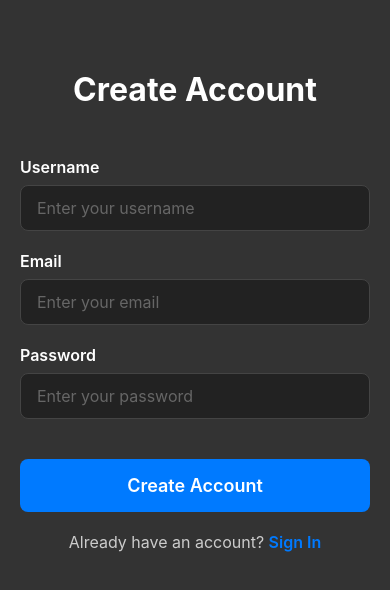
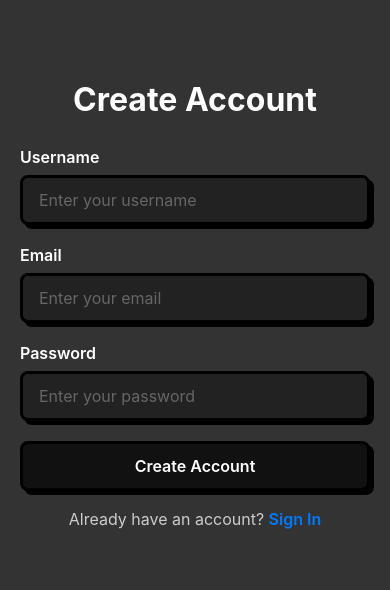
Before and after one commit to saska0/workoutapp, a React Native app in the folder workoutapp/: screen /Register in a window 390 px wide. Shown: the top 590 px of the page. Built offline with nearby package versions, Linux system fonts and the light colour scheme; no server answers.

Commit message:
styling, text input and circle button components

```diff
--- /dev/null
+++ b/workoutapp/src/components/CircularButton.tsx
@@ -0,0 +1,148 @@
+import { Pressable, StyleSheet, ViewStyle, Animated, View } from 'react-native'
+import { useRef } from 'react'
+import { Feather } from '@expo/vector-icons'
+import { colors } from '../theme';
+
+type CircularButtonProps = {
+  iconName: keyof typeof Feather.glyphMap
+  onPress: () => void
+  style?: ViewStyle
+  backgroundColor?: string
+  iconColor?: string
+  size?: number
+  disabled?: boolean
+  testID?: string
+}
+
+export default function CircularButton({
+  iconName,
+  onPress,
+  style,
+  backgroundColor = colors.background.secondary,
+  iconColor = colors.text.primary,
+  size = 60,
+  disabled = false,
+  testID
+}: CircularButtonProps) {
+  const buttonOffsetX = useRef(new Animated.Value(0)).current
+  const buttonOffsetY = useRef(new Animated.Value(0)).current
+
+  const handlePressIn = () => {
+    if (disabled) return
+    Animated.parallel([
+      Animated.timing(buttonOffsetX, {
+        toValue: 4,
+        duration: 100,
+        useNativeDriver: true,
+      }),
+      Animated.timing(buttonOffsetY, {
+        toValue: 4,
+        duration: 100,
+        useNativeDriver: true,
+      }),
+    ]).start()
+  }
+
+  const handlePressOut = () => {
+    if (disabled) return
+    Animated.parallel([
+      Animated.timing(buttonOffsetX, {
+        toValue: 0,
+        duration: 100,
+        useNativeDriver: true,
+      }),
+      Animated.timing(buttonOffsetY, {
+        toValue: 0,
+        duration: 100,
+        useNativeDriver: true,
+      }),
+    ]).start()
+  }
+
+  const containerStyle = [
+    styles.container,
+    {
+      width: size,
+      height: size,
+    },
+    style
+  ]
+
+  const shadowStyle = [
+    styles.shadow,
+    {
+      borderRadius: size / 2,
+    }
+  ]
+
+  const buttonStyle = [
+    styles.button,
+    {
+      backgroundColor: disabled ? colors.button.disabled : backgroundColor,
+      borderRadius: size / 2,
+      width: size,
+      height: size,
+    }
+  ]
+
+  const iconSize = Math.floor(size * 0.4) // Icon size is 40% of button size
+
+  return (
+    <View style={containerStyle}>
+      {/* Shadow/Border Layer - stays in place */}
+      <View style={shadowStyle} />
+
+      {/* Main Button - animates down and right towards shadow */}
+      <Animated.View
+        style={[
+          styles.buttonWrapper,
+          {
+            transform: [
+              { translateX: buttonOffsetX },
+              { translateY: buttonOffsetY }
+            ]
+          }
+        ]}
+      >
+        <Pressable
+          onPress={disabled ? undefined : onPress}
+          onPressIn={handlePressIn}
+          onPressOut={handlePressOut}
+          style={buttonStyle}
+          disabled={disabled}
+          testID={testID}
+        >
+          <Feather
+            name={iconName}
+            size={iconSize}
+            color={disabled ? colors.text.placeholder : iconColor}
+          />
+        </Pressable>
+      </Animated.View>
+    </View>
+  )
+}
+
+const styles = StyleSheet.create({
+  container: {
+    marginHorizontal: 5,
+  },
+  shadow: {
+    position: 'absolute',
+    top: 4,
+    left: 4,
+    right: -4,
+    bottom: -4,
+    backgroundColor: colors.border.primary,
+    zIndex: 1,
+  },
+  buttonWrapper: {
+    zIndex: 2,
+  },
+  button: {
+    borderWidth: 3,
+    borderColor: colors.border.primary,
+    alignItems: 'center',
+    justifyContent: 'center',
+  },
+})
--- /dev/null
+++ b/workoutapp/src/components/NeoInput.tsx
@@ -0,0 +1,75 @@
+import React, { useRef } from 'react'
+import { View, TextInput, StyleSheet, ViewStyle, TextInputProps, Animated } from 'react-native'
+import { colors, typography } from '../theme'
+
+export type NeoInputProps = TextInputProps & {
+  containerStyle?: ViewStyle
+  error?: boolean
+}
+
+export default function NeoInput({ containerStyle, error, style, ...rest }: NeoInputProps) {
+  const offsetX = useRef(new Animated.Value(0)).current
+  const offsetY = useRef(new Animated.Value(0)).current
+
+  const handleFocus = () => {
+    Animated.parallel([
+      Animated.timing(offsetX, { toValue: 4, duration: 120, useNativeDriver: true }),
+      Animated.timing(offsetY, { toValue: 4, duration: 120, useNativeDriver: true }),
+    ]).start()
+  }
+
+  const handleBlur = () => {
+    Animated.parallel([
+      Animated.timing(offsetX, { toValue: 0, duration: 120, useNativeDriver: true }),
+      Animated.timing(offsetY, { toValue: 0, duration: 120, useNativeDriver: true }),
+    ]).start()
+  }
+
+  return (
+    <View style={[styles.container, containerStyle]}>
+      <View style={styles.shadow} />
+      <Animated.View style={[styles.wrapper, { transform: [{ translateX: offsetX }, { translateY: offsetY }] }]}>
+        <TextInput
+          {...rest}
+          onFocus={(e) => { handleFocus(); rest.onFocus?.(e) }}
+          onBlur={(e) => { handleBlur(); rest.onBlur?.(e) }}
+          placeholderTextColor={rest.placeholderTextColor ?? colors.text.placeholder}
+          style={[
+            styles.input,
+            error && { borderColor: colors.input.borderError },
+            style as any,
+          ]}
+        />
+      </Animated.View>
+    </View>
+  )
+}
+
+const styles = StyleSheet.create({
+  container: {
+    width: '100%',
+  },
+  shadow: {
+    position: 'absolute',
+    top: 4,
+    left: 4,
+    right: -4,
+    bottom: -4,
+    backgroundColor: colors.border.primary,
+    borderRadius: 8,
+    zIndex: 1,
+  },
+  wrapper: {
+    zIndex: 2,
+  },
+  input: {
+    backgroundColor: colors.background.secondary,
+    borderRadius: 8,
+    paddingHorizontal: 16,
+    paddingVertical: 12,
+    fontSize: typography.fontSize.md,
+    color: colors.text.primary,
+    borderWidth: 3,
+    borderColor: colors.border.primary,
+  },
+})
--- a/workoutapp/src/screens/LoginScreen.tsx
+++ b/workoutapp/src/screens/LoginScreen.tsx
@@ -1,20 +1,11 @@
 import React, { useState } from 'react';
-import {
-  View,
-  Text,
-  TextInput,
-  TouchableOpacity,
-  StyleSheet,
-  Alert,
-  ScrollView,
-  KeyboardAvoidingView,
-  Platform,
-  ActivityIndicator,
-} from 'react-native';
+import { View, Text, StyleSheet, Alert, ScrollView, KeyboardAvoidingView, Platform } from 'react-native';
 import { NativeStackScreenProps } from '@react-navigation/native-stack';
 import { RootStackParamList } from '../types/navigation';
 import { login, storeAuthToken } from '../api/auth';
 import { colors, typography } from '../theme';
+import WideButton from '../components/WideButton';
+import NeoInput from '../components/NeoInput';
 
 type Props = NativeStackScreenProps<RootStackParamList, 'Login'>;
 
@@ -98,49 +89,38 @@ export default function LoginScreen({ navigation }: Props) {
         <View style={styles.form}>
           <View style={styles.inputContainer}>
             <Text style={styles.label}>Email</Text>
-            <TextInput
-              style={[styles.input, errors.email && styles.inputError]}
-              placeholder="Enter your email"
-              placeholderTextColor={colors.text.placeholder}
+            <NeoInput
               value={formData.email}
               onChangeText={(value) => updateFormData('email', value)}
+              placeholder="Enter your email"
               keyboardType="email-address"
-              keyboardAppearance="dark"
+              error={!!errors.email}
+              autoCapitalize="none"
             />
             {errors.email && <Text style={styles.errorText}>{errors.email}</Text>}
           </View>
 
           <View style={styles.inputContainer}>
             <Text style={styles.label}>Password</Text>
-            <TextInput
-              style={[styles.input, errors.password && styles.inputError]}
-              placeholder="Enter your password"
-              placeholderTextColor={colors.text.placeholder}
+            <NeoInput
               value={formData.password}
               onChangeText={(value) => updateFormData('password', value)}
+              placeholder="Enter your password"
               secureTextEntry
-              keyboardAppearance="dark"
+              error={!!errors.password}
             />
             {errors.password && <Text style={styles.errorText}>{errors.password}</Text>}
           </View>
 
-          <TouchableOpacity
-            style={[styles.button, isLoading && styles.buttonDisabled]}
+          <WideButton
+            title={isLoading ? 'Signing In...' : 'Sign In'}
             onPress={handleLogin}
-            disabled={isLoading}
-          >
-            {isLoading ? (
-              <ActivityIndicator color={colors.text.primary} />
-            ) : (
-              <Text style={styles.buttonText}>Sign In</Text>
-            )}
-          </TouchableOpacity>
+            backgroundColor={isLoading ? colors.button.disabled : colors.button.dark}
+          />
 
           <View style={styles.registerContainer}>
             <Text style={styles.registerText}>Don't have an account? </Text>
-            <TouchableOpacity onPress={() => navigation.navigate('Register')}>
-              <Text style={styles.registerLink}>Create Account</Text>
-            </TouchableOpacity>
+            <Text onPress={() => navigation.navigate('Register')} style={styles.registerLink}>Create Account</Text>
           </View>
         </View>
       </ScrollView>
@@ -161,7 +141,8 @@ const styles = StyleSheet.create({
   },
   header: {
     alignItems: 'center',
-    marginBottom: 40,
+    marginBottom: 20,
+    marginTop: 10,
   },
   title: {
     fontSize: typography.fontSize.title,
@@ -186,39 +167,10 @@ const styles = StyleSheet.create({
     color: colors.text.primary,
     marginBottom: 8,
   },
-  input: {
-    backgroundColor: colors.input.background,
-    borderRadius: 8,
-    paddingHorizontal: 16,
-    paddingVertical: 12,
-    fontSize: typography.fontSize.md,
-    color: colors.text.primary,
-    borderWidth: 1,
-    borderColor: colors.input.border,
-  },
-  inputError: {
-    borderColor: colors.input.borderError,
-  },
   errorText: {
     color: colors.text.error,
     fontSize: typography.fontSize.sm,
     marginTop: 4,
-  },
-  button: {
-    backgroundColor: colors.button.primary,
-    borderRadius: 8,
-    paddingVertical: 16,
-    alignItems: 'center',
-    marginTop: 20,
-    marginBottom: 20,
-  },
-  buttonDisabled: {
-    backgroundColor: colors.button.disabled,
-  },
-  buttonText: {
-    color: colors.text.primary,
-    fontSize: typography.fontSize.lg,
-    fontWeight: typography.fontWeight.semibold,
   },
   registerContainer: {
     flexDirection: 'row',
@@ -228,6 +180,7 @@ const styles = StyleSheet.create({
   registerText: {
     color: colors.text.secondary,
     fontSize: typography.fontSize.md,
+    paddingVertical: 12,
   },
   registerLink: {
     color: colors.button.primary,
--- a/workoutapp/src/screens/MainMenuScreen.tsx
+++ b/workoutapp/src/screens/MainMenuScreen.tsx
@@ -5,7 +5,7 @@ import { RootStackParamList } from '../types/navigation';
 import { removeAuthToken } from '../api/auth';
 import { colors, typography } from '../theme';
 import { useUserSessions } from '../context/SessionsContext';
-import { useEffect } from 'react';
+import { useEffect, useState } from 'react';
 
 type Props = NativeStackScreenProps<RootStackParamList, 'Main'>;
 
@@ -17,20 +17,32 @@ export default function MainMenuScreen({ navigation }: Props) {
     fetchSessions();
   }, []);
 
+  // Two-tap confirmation state for Logout
+  const [logoutConfirmation, setLogoutConfirmation] = useState(false);
+  useEffect(() => {
+    if (!logoutConfirmation) return;
+    const t = setTimeout(() => setLogoutConfirmation(false), 5000);
+    return () => clearTimeout(t);
+  }, [logoutConfirmation]);
+
   const handleLogout = async () => {
     clearSessions();
     await removeAuthToken();
     navigation.replace('Welcome');
   };
 
+  const handleLogoutPress = () => {
+    if (!logoutConfirmation) {
+      setLogoutConfirmation(true);
+      return;
+    }
+    // Second tap: actually logout
+    handleLogout();
+  };
+
   return (
     <View style={styles.container}>
-      <View style={styles.header}>
-        <View style={styles.headerSpacer} />
-        <TouchableOpacity style={styles.logoutButton} onPress={handleLogout}>
-          <Text style={styles.logoutText}>Logout</Text>
-        </TouchableOpacity>
-      </View>
+      <View style={styles.header} />
       <View style={styles.row}>
         <TileBlock title="Start Session" iconName='play' onPress={() => navigation.navigate('Session')} />
         <TileBlock title="Calendar" iconName='calendar' onPress={() => navigation.navigate('Calendar')} />
@@ -40,7 +52,16 @@ export default function MainMenuScreen({ navigation }: Props) {
       </View>
       <View style={styles.row}>
         <TileBlock title="Edit" iconName='edit' onPress={() => navigation.navigate('EditMenu')} />
-        <TileBlock title="Settings" iconName='settings' onPress={() => console.log('Settings')}/>
+        <TileBlock title="Log Metrics" iconName='clipboard' onPress={() => console.log('Metrics')}/>
+      </View>
+      <View style={styles.row}>
+        <TileBlock title="Settings" iconName='settings' onPress={() => navigation.navigate('EditMenu')} />
+        <TileBlock
+          title={logoutConfirmation ? 'Confirm Logout' : 'Logout'}
+          iconName='log-out'
+          onPress={handleLogoutPress}
+          tileColor={logoutConfirmation ? colors.button.deactivated : undefined}
+        />
       </View>
     </View>
   )
@@ -58,14 +79,7 @@ const styles = StyleSheet.create({
     justifyContent: 'space-between',
   },
   header: {
-    flexDirection: 'row',
-    justifyContent: 'space-between',
-    alignItems: 'center',
-    paddingHorizontal: 10,
-    paddingVertical: 10,
-  },
-  headerSpacer: {
-    flex: 1,
+    paddingVertical: 20,
   },
   logoutButton: {
     backgroundColor: colors.border.primary,
@@ -73,6 +87,9 @@ const styles = StyleSheet.create({
     paddingVertical: 6,
     borderRadius: 4,
   },
+  logoutButtonConfirm: {
+    backgroundColor: colors.button.deactivated,
+  },
   logoutText: {
     color: colors.text.secondary,
     fontSize: typography.fontSize.xs,
--- a/workoutapp/src/screens/RegisterScreen.tsx
+++ b/workoutapp/src/screens/RegisterScreen.tsx
@@ -1,20 +1,11 @@
 import React, { useState } from 'react';
-import {
-  View,
-  Text,
-  TextInput,
-  TouchableOpacity,
-  StyleSheet,
-  Alert,
-  ScrollView,
-  KeyboardAvoidingView,
-  Platform,
-  ActivityIndicator,
-} from 'react-native';
+import { View, Text, StyleSheet, Alert, ScrollView, KeyboardAvoidingView, Platform } from 'react-native';
 import { NativeStackScreenProps } from '@react-navigation/native-stack';
 import { RootStackParamList } from '../types/navigation';
 import { register, login, storeAuthToken } from '../api/auth';
 import { colors, typography } from '../theme';
+import WideButton from '../components/WideButton';
+import NeoInput from '../components/NeoInput';
 
 type Props = NativeStackScreenProps<RootStackParamList, 'Register'>;
 
@@ -112,62 +103,50 @@ export default function RegisterScreen({ navigation }: Props) {
         <View style={styles.form}>
           <View style={styles.inputContainer}>
             <Text style={styles.label}>Username</Text>
-            <TextInput
-              style={[styles.input, errors.username && styles.inputError]}
-              placeholder="Enter your username"
-              placeholderTextColor={colors.text.placeholder}
+            <NeoInput
               value={formData.username}
               onChangeText={(value) => updateFormData('username', value)}
-              keyboardAppearance="dark"
+              placeholder="Enter your username"
+              autoCapitalize="none"
+              error={!!errors.username}
             />
             {errors.username && <Text style={styles.errorText}>{errors.username}</Text>}
           </View>
 
           <View style={styles.inputContainer}>
             <Text style={styles.label}>Email</Text>
-            <TextInput
-              style={[styles.input, errors.email && styles.inputError]}
-              placeholder="Enter your email"
-              placeholderTextColor={colors.text.placeholder}
+            <NeoInput
               value={formData.email}
               onChangeText={(value) => updateFormData('email', value)}
+              placeholder="Enter your email"
               keyboardType="email-address"
-              keyboardAppearance="dark"
+              autoCapitalize="none"
+              error={!!errors.email}
             />
             {errors.email && <Text style={styles.errorText}>{errors.email}</Text>}
           </View>
 
           <View style={styles.inputContainer}>
             <Text style={styles.label}>Password</Text>
-            <TextInput
-              style={[styles.input, errors.password && styles.inputError]}
-              placeholder="Enter your password"
-              placeholderTextColor={colors.text.placeholder}
+            <NeoInput
               value={formData.password}
               onChangeText={(value) => updateFormData('password', value)}
+              placeholder="Enter your password"
               secureTextEntry
-              keyboardAppearance="dark"
+              error={!!errors.password}
             />
             {errors.password && <Text style={styles.errorText}>{errors.password}</Text>}
           </View>
 
-          <TouchableOpacity
-            style={[styles.button, isLoading && styles.buttonDisabled]}
+          <WideButton
+            title={isLoading ? 'Creating Account...' : 'Create Account'}
             onPress={handleRegister}
-            disabled={isLoading}
-          >
-            {isLoading ? (
-              <ActivityIndicator color={colors.text.primary} />
-            ) : (
-              <Text style={styles.buttonText}>Create Account</Text>
-            )}
-          </TouchableOpacity>
+            backgroundColor={isLoading ? colors.button.disabled : colors.button.dark}
+          />
 
           <View style={styles.loginContainer}>
             <Text style={styles.loginText}>Already have an account? </Text>
-            <TouchableOpacity onPress={() => navigation.navigate('Login')}>
-              <Text style={styles.loginLink}>Sign In</Text>
-            </TouchableOpacity>
+            <Text onPress={() => navigation.navigate('Login')} style={styles.loginLink}>Sign In</Text>
           </View>
         </View>
       </ScrollView>
@@ -188,7 +167,8 @@ const styles = StyleSheet.create({
   },
   header: {
     alignItems: 'center',
-    marginBottom: 40,
+    marginBottom: 20,
+    marginTop: 10,
   },
   title: {
     fontSize: typography.fontSize.title,
@@ -208,39 +188,10 @@ const styles = StyleSheet.create({
     color: colors.text.primary,
     marginBottom: 8,
   },
-  input: {
-    backgroundColor: colors.input.background,
-    borderRadius: 8,
-    paddingHorizontal: 16,
-    paddingVertical: 12,
-    fontSize: typography.fontSize.md,
-    color: colors.text.primary,
-    borderWidth: 1,
-    borderColor: colors.input.border,
-  },
-  inputError: {
-    borderColor: colors.input.borderError,
-  },
   errorText: {
     color: colors.text.error,
     fontSize: typography.fontSize.sm,
     marginTop: 4,
-  },
-  button: {
-    backgroundColor: colors.button.primary,
-    borderRadius: 8,
-    paddingVertical: 16,
-    alignItems: 'center',
-    marginTop: 20,
-    marginBottom: 20,
-  },
-  buttonDisabled: {
-    backgroundColor: colors.button.disabled,
-  },
-  buttonText: {
-    color: colors.text.primary,
-    fontSize: typography.fontSize.lg,
-    fontWeight: typography.fontWeight.semibold,
   },
   loginContainer: {
     flexDirection: 'row',
@@ -250,6 +201,7 @@ const styles = StyleSheet.create({
   loginText: {
     color: colors.text.secondary,
     fontSize: typography.fontSize.md,
+    paddingVertical: 12,
   },
   loginLink: {
     color: colors.button.primary,
--- a/workoutapp/src/screens/WelcomeScreen.tsx
+++ b/workoutapp/src/screens/WelcomeScreen.tsx
@@ -1,15 +1,10 @@
 import React, { useState, useEffect } from 'react';
-import {
-  View,
-  Text,
-  TouchableOpacity,
-  StyleSheet,
-  ActivityIndicator,
-} from 'react-native';
+import { View, Text, StyleSheet, ActivityIndicator } from 'react-native';
 import { NativeStackScreenProps } from '@react-navigation/native-stack';
 import { RootStackParamList } from '../types/navigation';
 import { getAuthToken } from '../api/auth';
 import { colors, typography } from '../theme';
+import WideButton from '../components/WideButton';
 
 type Props = NativeStackScreenProps<RootStackParamList, 'Welcome'>;
 
@@ -48,18 +43,17 @@ export default function WelcomeScreen({ navigation }: Props) {
       <View style={styles.content}>
         <Text style={styles.title}>Welcome to WorkoutApp</Text>
         <View style={styles.buttonContainer}>
-          <TouchableOpacity
-            style={styles.primaryButton}
+          <WideButton
+            title="Get Started"
             onPress={() => navigation.navigate('Register')}
-          >
-            <Text style={styles.primaryButtonText}>Get Started</Text>
-          </TouchableOpacity>
-          <TouchableOpacity
-            style={styles.secondaryButton}
+            backgroundColor={colors.button.dark}
+          />
+          <WideButton
+            title="Sign In"
             onPress={() => navigation.navigate('Login')}
-          >
-            <Text style={styles.secondaryButtonText}>Sign In</Text>
-          </TouchableOpacity>
+            backgroundColor={colors.button.tileDefault}
+            textColor={colors.text.secondary}
+          />
         </View>
       </View>
     </View>
@@ -87,33 +81,7 @@ const styles = StyleSheet.create({
   },
   buttonContainer: {
     width: '100%',
-    gap: 16,
-  },
-  primaryButton: {
-    backgroundColor: colors.button.primary,
-    paddingHorizontal: 40,
-    paddingVertical: 16,
-    borderRadius: 8,
-    alignItems: 'center',
-  },
-  primaryButtonText: {
-    color: colors.text.primary,
-    fontSize: typography.fontSize.lg,
-    fontWeight: typography.fontWeight.semibold,
-  },
-  secondaryButton: {
-    backgroundColor: 'transparent',
-    paddingHorizontal: 40,
-    paddingVertical: 16,
-    borderRadius: 8,
-    alignItems: 'center',
-    borderWidth: 1,
-    borderColor: colors.button.primary,
-  },
-  secondaryButtonText: {
-    color: colors.button.primary,
-    fontSize: typography.fontSize.lg,
-    fontWeight: typography.fontWeight.semibold,
+    gap: 12,
   },
   loadingText: {
     color: colors.text.primary,
--- a/workoutapp/src/screens/WorkoutTimerScreen.tsx
+++ b/workoutapp/src/screens/WorkoutTimerScreen.tsx
@@ -12,6 +12,7 @@ import { colors } from '../theme/colors';
 import { typography } from '../theme/typography';
 import type { CompletedWorkout } from '../api/sessions';
 import { useSessionTimer } from '../context/SessionTimerContext';
+import CircularButton from '../components/CircularButton';
 
 interface WorkoutStep {
   name: string;
@@ -493,7 +494,7 @@ const WorkoutTimerScreen: React.FC<WorkoutTimerProps> = ({ route, navigation })
           style={styles.backButton}
           onPress={() => navigation.goBack()}
         >
-          <Text style={styles.backButtonText}>✕</Text>
+          <Feather name="x" size={24} color={colors.text.primary} />
         </TouchableOpacity>
         <Text style={styles.workoutName}>{workoutTemplate.name}</Text>
         <View style={styles.placeholder} />
@@ -543,48 +544,43 @@ const WorkoutTimerScreen: React.FC<WorkoutTimerProps> = ({ route, navigation })
       </View>
 
       <View style={styles.controlsContainer}>
-        <TouchableOpacity
-           style={[styles.controlButton, styles.backButton]}
-           onPress={goBack}
-           testID="previous-button"
-         >
-          <Feather name="skip-back" size={24} color={colors.text.primary} />
-        </TouchableOpacity>
+        <CircularButton
+          iconName="skip-back"
+          onPress={goBack}
+          style={styles.controlButtonSpacing}
+          testID="previous-button"
+        />
 
         {!state.isActive ? (
-          <TouchableOpacity
-            style={[styles.controlButton]}
+          <CircularButton
+            iconName="play"
             onPress={startTimer}
+            style={styles.controlButtonSpacing}
             testID="start-button"
-          >
-            <Feather name="play" size={24} color={colors.text.primary} />
-          </TouchableOpacity>
+          />
         ) : state.isPaused ? (
-          <TouchableOpacity
-            style={[styles.controlButton]}
+          <CircularButton
+            iconName="play"
             onPress={resumeTimer}
+            style={styles.controlButtonSpacing}
             testID="resume-button"
-          >
-            <Feather name="play" size={24} color={colors.text.primary} />
-          </TouchableOpacity>
+          />
         ) : (
-          <TouchableOpacity
-            style={[styles.controlButton]}
+          <CircularButton
+            iconName="pause"
             onPress={pauseTimer}
+            style={styles.controlButtonSpacing}
             testID="pause-button"
-          >
-            <Feather name="pause" size={24} color={colors.text.primary} />
-          </TouchableOpacity>
+          />
         )}
 
-        <TouchableOpacity
-          style={[styles.controlButton]}
+        <CircularButton
+          iconName="skip-forward"
           onPress={skipStep}
           disabled={isWorkoutComplete}
+          style={styles.controlButtonSpacing}
           testID="skip-button"
-        >
-          <Feather name="skip-forward" size={24} color={colors.text.primary} />
-        </TouchableOpacity>
+        />
       </View>
 
       <View style={styles.statusContainer}>
@@ -618,10 +614,6 @@ const styles = StyleSheet.create({
   },
   backButton: {
     padding: 10,
-  },
-  backButtonText: {
-    color: colors.text.primary,
-    fontSize: typography.fontSize.md,
   },
   workoutName: {
     color: colors.text.primary,
@@ -732,16 +724,8 @@ const styles = StyleSheet.create({
     alignItems: 'center',
     marginVertical: 30,
   },
-  controlButton: {
-    width: 60,
-    height: 60,
-    borderRadius: 30,
-    alignItems: 'center',
-    justifyContent: 'center',
+  controlButtonSpacing: {
     marginHorizontal: 10,
-    backgroundColor: colors.background.secondary,
-    borderWidth: 3,
-    borderColor: colors.border.primary,
   },
   statusContainer: {
     alignItems: 'center',
```
